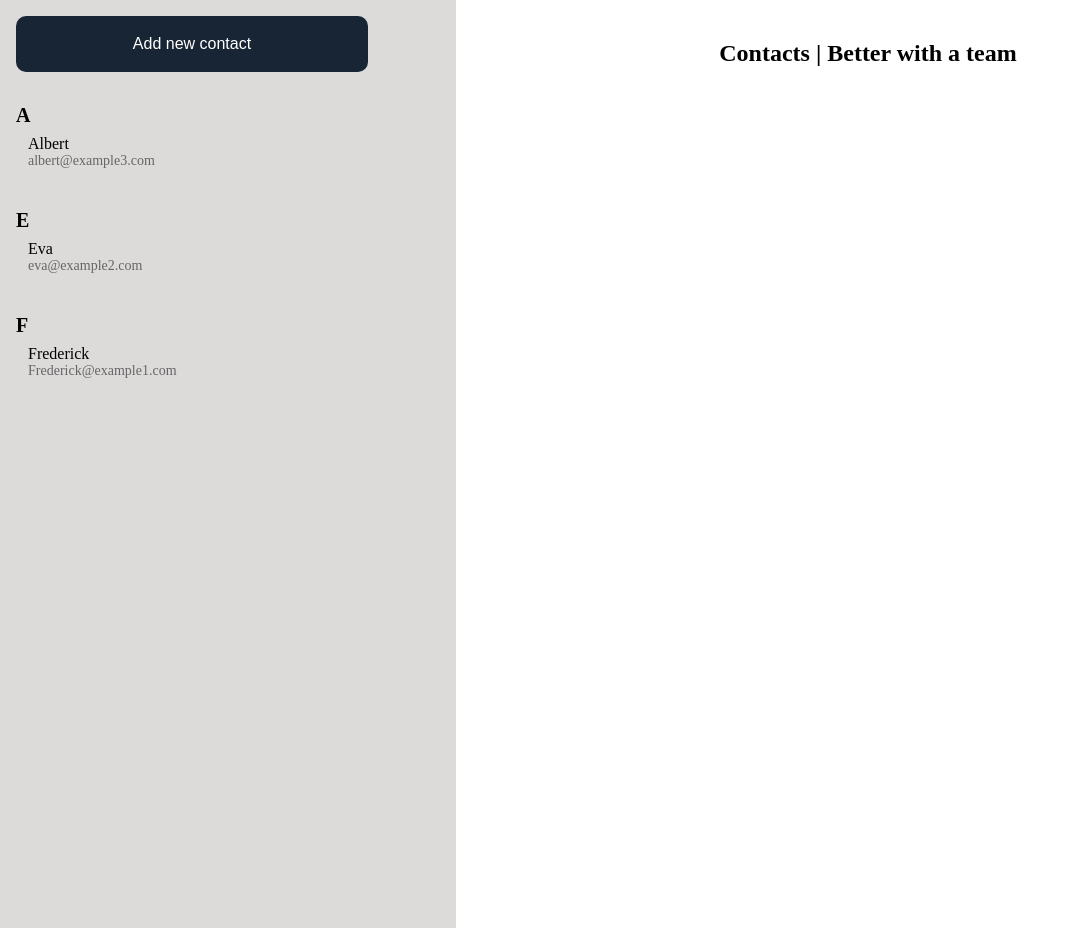
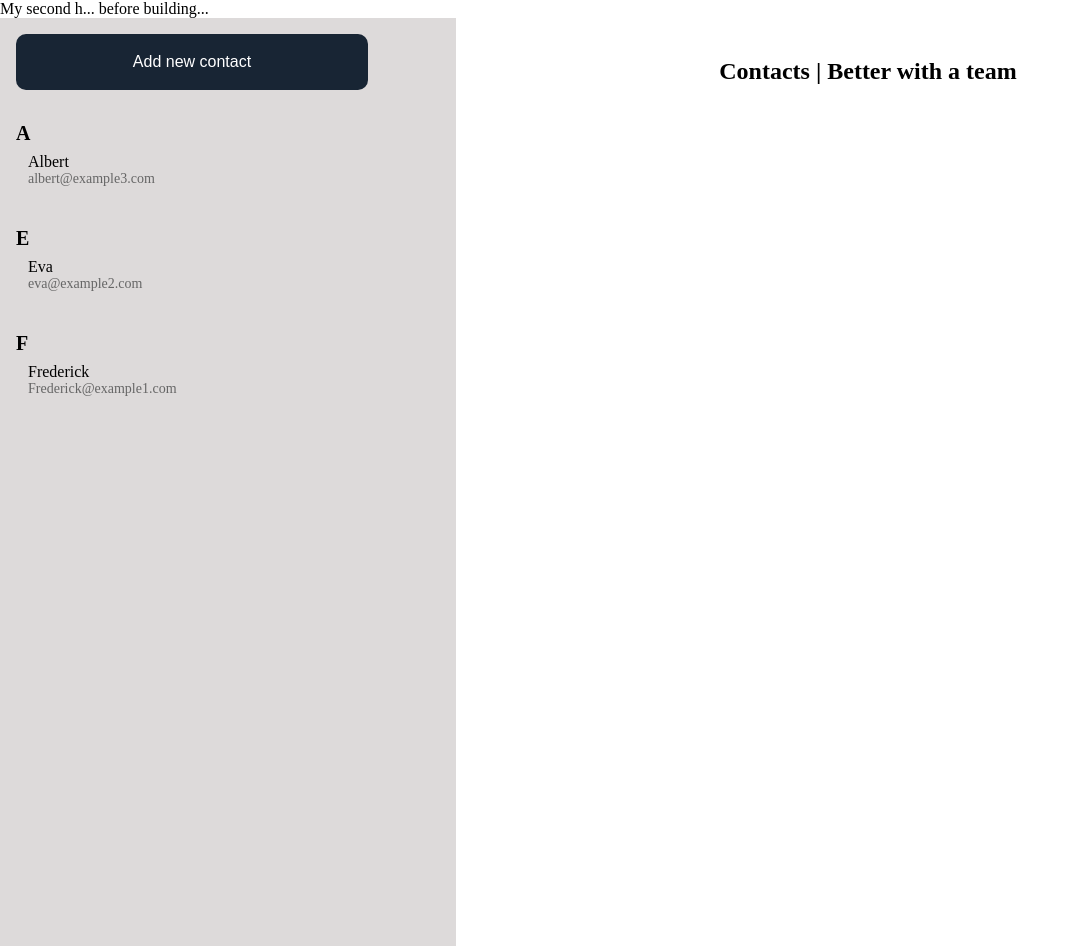
Before and after one commit to MariBoh/join_board, an Angular app: page / in a window 1280 px wide. Shown: the whole page, without its empty margins (0-1080 px from the left). Built offline with nearby package versions, Linux system fonts and the light colour scheme.

Commit message:
Added header component

```diff
--- a/src/app/app.component.html
+++ b/src/app/app.component.html
@@ -1,2 +1,3 @@
+<app-header></app-header>
 <app-contacts-list></app-contacts-list>
 <router-outlet></router-outlet>
--- a/src/app/app.component.ts
+++ b/src/app/app.component.ts
@@ -1,11 +1,12 @@
 import { Component } from '@angular/core';
 import { RouterOutlet } from '@angular/router';
 import { ContactsListComponent } from "./components/contacts-list/contacts-list.component";
+import { HeaderComponent } from './shared/header/header.component';
 
 @Component({
   selector: 'app-root',
   standalone: true,
-  imports: [RouterOutlet, ContactsListComponent, ContactsListComponent],
+  imports: [RouterOutlet, ContactsListComponent, ContactsListComponent, HeaderComponent],
   templateUrl: './app.component.html',
   styleUrl: './app.component.scss'
 })
--- a/src/app/shared/header/header.component.html
+++ b/src/app/shared/header/header.component.html
@@ -1 +1 @@
-<p>header works!</p>
+<p>My second h... before building...</p>
```
